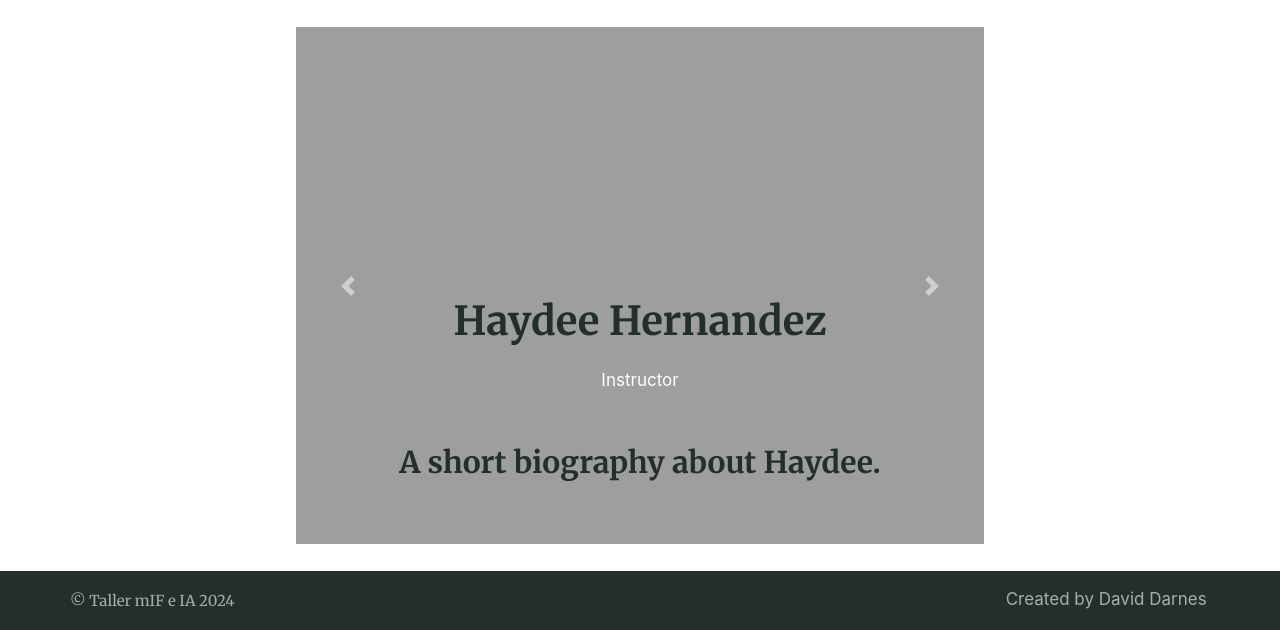
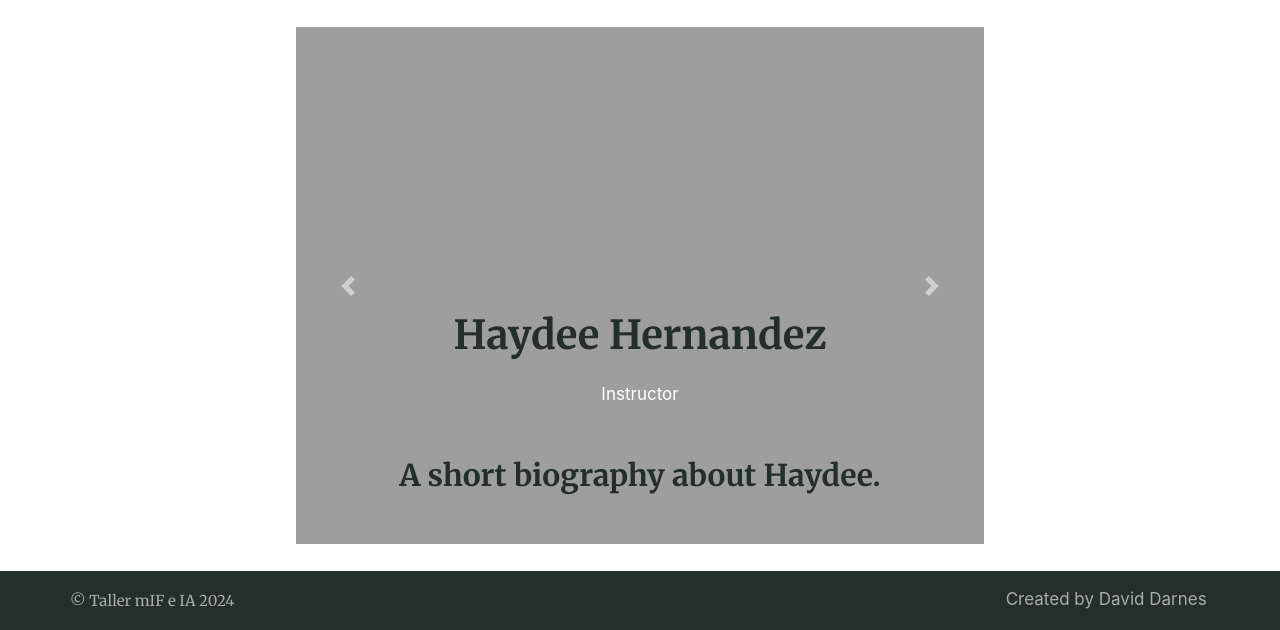
Before and after one commit to acnilo/202411_LNMA_IA-mIF, a Jekyll site: the page built from bios/index.html, in a window 1280 px wide. Shown: the part 381-1011 px from the top of the page. Built offline with Jekyll 4.4.1, drawn with Linux system fonts in a browser that asks for light colours; nearby versions of some CDN libraries; the list of posts is cut into pages by our own code.

Commit message:
Update bio.html

```diff
--- a/_layouts/bio.html
+++ b/_layouts/bio.html
@@ -5,9 +5,7 @@
 {% include site-header.html %}
 
 <main class="main container">
-
   <div class="content">
-
     <article class="article article--page typeset">
 
       {% if site.bios %}
@@ -15,11 +13,11 @@
           <div class="carousel-inner">
             {% for bio in site.bios %}
               <div class="carousel-item {% if forloop.first %}active{% endif %}">
-                <img src="{{ bio.image }}" alt="{{ bio.name }}" class="d-block w-100">
+                <img src="{{ bio.image | relative_url }}" alt="{{ bio.name }}" class="d-block w-100">
                 <div class="carousel-caption d-none d-md-block">
                   <h1>{{ bio.name }}</h1>
                   <p>{{ bio.role }}</p>
-                  <h3>{{ bio.bio | markdownify }}</h3>
+                  <h3>{{ bio.bio }}</h3>
                 </div>
               </div>
             {% endfor %}
@@ -40,11 +38,9 @@
       {% endif %}
 
     </article>
-
   </div>
 
   {% if page.aside == true %}{% include site-aside.html %}{% endif %}
-
 </main>
 
 {% include site-footer.html %}
@@ -52,7 +48,7 @@
 <!-- Bootstrap CSS -->
 <link rel="stylesheet" href="https://stackpath.bootstrapcdn.com/bootstrap/4.5.2/css/bootstrap.min.css">
 
-<!-- jQuery, Popper.js, and Bootstrap JS -->
+<!-- jQuery and Bootstrap JS -->
 <script src="https://code.jquery.com/jquery-3.5.1.slim.min.js"></script>
 <script src="https://cdn.jsdelivr.net/npm/@popperjs/core@2.5.3/dist/umd/popper.min.js"></script>
 <script src="https://stackpath.bootstrapcdn.com/bootstrap/4.5.2/js/bootstrap.min.js"></script>
```
